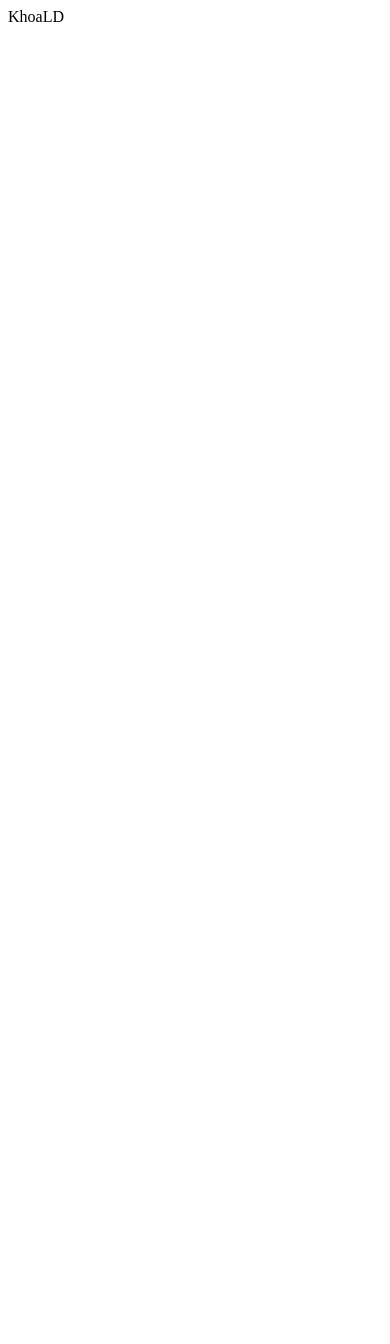
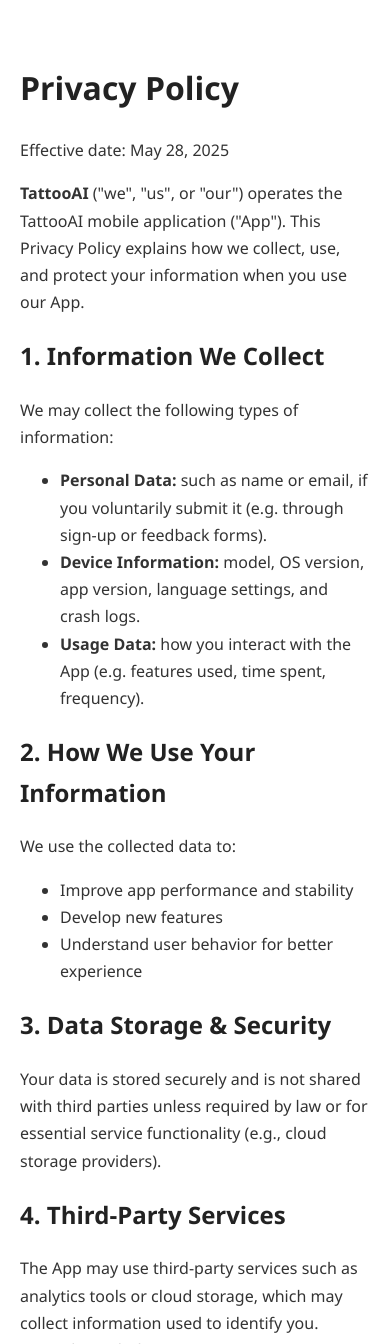
Before and after one commit to khoald2302/Inkwave-AI-Tattoo-Maker, a plain HTML site: page index.html in a window 390 px wide. Shown: the top 1344 px of the page. Before the commit the page ends 844 px from the top, so only its background shows below. Drawn offline with Linux system fonts and the light colour scheme.

Commit message:
Update index.html

```diff
--- a/index.html
+++ b/index.html
@@ -1 +1,94 @@
-<p>KhoaLD</p>
+<!DOCTYPE html>
+<html lang="en">
+<head>
+  <meta charset="UTF-8" />
+  <meta name="viewport" content="width=device-width, initial-scale=1.0"/>
+  <meta name="robots" content="noindex, nofollow" />
+  <title>Privacy Policy | TattooAI</title>
+  <style>
+    body {
+      font-family: 'Segoe UI', Tahoma, Geneva, Verdana, sans-serif;
+      line-height: 1.7;
+      margin: 0;
+      padding: 0;
+      background-color: #fafafa;
+      color: #333;
+    }
+
+    .container {
+      max-width: 800px;
+      margin: 0 auto;
+      padding: 40px 20px;
+      background-color: #fff;
+    }
+
+    h1, h2, h3 {
+      color: #222;
+    }
+
+    a {
+      color: #0066cc;
+      text-decoration: none;
+    }
+
+    a:hover {
+      text-decoration: underline;
+    }
+
+    footer {
+      margin-top: 40px;
+      font-size: 14px;
+      text-align: center;
+      color: #aaa;
+    }
+  </style>
+</head>
+<body>
+  <div class="container">
+    <h1>Privacy Policy</h1>
+    <p>Effective date: May 28, 2025</p>
+
+    <p><strong>TattooAI</strong> ("we", "us", or "our") operates the TattooAI mobile application ("App"). This Privacy Policy explains how we collect, use, and protect your information when you use our App.</p>
+
+    <h2>1. Information We Collect</h2>
+    <p>We may collect the following types of information:</p>
+    <ul>
+      <li><strong>Personal Data:</strong> such as name or email, if you voluntarily submit it (e.g. through sign-up or feedback forms).</li>
+      <li><strong>Device Information:</strong> model, OS version, app version, language settings, and crash logs.</li>
+      <li><strong>Usage Data:</strong> how you interact with the App (e.g. features used, time spent, frequency).</li>
+    </ul>
+
+    <h2>2. How We Use Your Information</h2>
+    <p>We use the collected data to:</p>
+    <ul>
+      <li>Improve app performance and stability</li>
+      <li>Develop new features</li>
+      <li>Understand user behavior for better experience</li>
+    </ul>
+
+    <h2>3. Data Storage & Security</h2>
+    <p>Your data is stored securely and is not shared with third parties unless required by law or for essential service functionality (e.g., cloud storage providers).</p>
+
+    <h2>4. Third-Party Services</h2>
+    <p>The App may use third-party services such as analytics tools or cloud storage, which may collect information used to identify you. Examples include:</p>
+    <ul>
+      <li>Google Analytics for Firebase</li>
+      <li>Apple iCloud (if syncing is enabled)</li>
+    </ul>
+
+    <h2>5. Children's Privacy</h2>
+    <p>The App is not intended for use by anyone under the age of 13. We do not knowingly collect personal information from children under 13.</p>
+
+    <h2>6. Changes to This Policy</h2>
+    <p>We may update our Privacy Policy from time to time. Any changes will be posted on this page with the updated effective date.</p>
+
+    <h2>7. Contact Us</h2>
+    <p>If you have any questions about this Privacy Policy, please contact us at:</p>
+    <p>Email: <a href="mailto:support@tattooai.app">support@tattooai.app</a></p>
+
+    <footer>
+      &copy; 2025 TattooAI. All rights reserved.
+    </footer>
+  </div>
+</body>
+</html>
```
